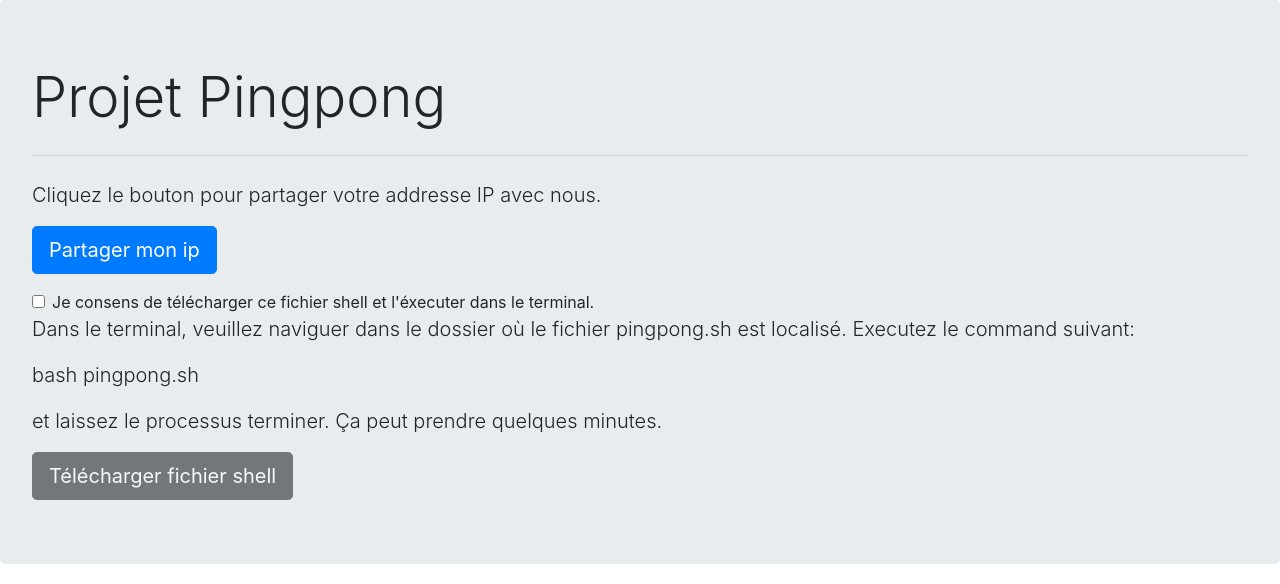
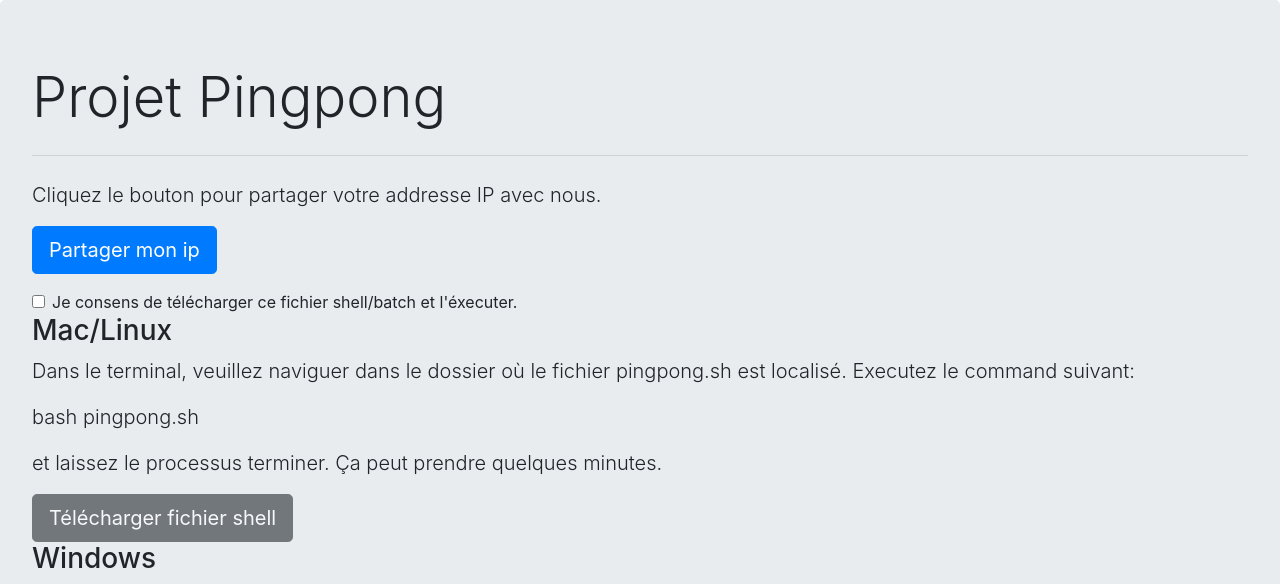
Before and after one commit to Marie-Donnie/pingpong_front, a PHP site: page / in a window 1280 px wide. Shown: the top 584 px of the page. Run offline with PHP 8.4, Linux system fonts and the light colour scheme; some libraries are stand-ins or nearby versions.

Commit message:
windows download

```diff
--- a/web/index.php
+++ b/web/index.php
@@ -23,6 +23,7 @@
         var button = jQuery('#postIP');
         var ipdiv = jQuery('#ip_data');
         var shellButton = jQuery('#shell_button');
+        var batButton = jQuery('#bat_button');
         var consentBox = jQuery('#consent');
 
         button.bind('click', function () {
@@ -40,8 +41,10 @@
         consentBox.bind('click', function() {
             if (consentBox.is(':checked')) {
                 shellButton.removeClass("disabled");
+                batButton.removeClass("disabled");
             } else {
                 shellButton.addClass("disabled");
+                batButton.addClass("disabled");
             }
         });
       });
@@ -54,12 +57,20 @@
       <br/>
       <div class="consent-div">
         <input type="checkbox" class="form-check-input" id="consent">
-        <label class="form-check-label" for="exampleCheck1">Je consens de télécharger ce fichier shell et l'éxecuter dans le terminal.</label>
+        <label class="form-check-label" for="exampleCheck1">Je consens de télécharger ce fichier shell/batch et l'éxecuter.</label>
       </div>
-      <p class="lead">Dans le terminal, veuillez naviguer dans le dossier où le fichier pingpong.sh est localisé. Executez le command suivant:</p>
-      <p class="lead">bash pingpong.sh</p>
-      <p class="lead">et laissez le processus terminer. Ça peut prendre quelques minutes.</p>
-      <a href="pingpong.sh" id="shell_button" download class="btn btn-dark btn-lg disabled">Télécharger fichier shell</a>
+      <div>
+          <h3 class="display-5">Mac/Linux</h3>
+          <p class="lead">Dans le terminal, veuillez naviguer dans le dossier où le fichier pingpong.sh est localisé. Executez le command suivant:</p>
+          <p class="lead">bash pingpong.sh</p>
+          <p class="lead">et laissez le processus terminer. Ça peut prendre quelques minutes.</p>
+          <a href="pingpong.sh" id="shell_button" download class="btn btn-dark btn-lg disabled">Télécharger fichier shell</a>
+      </div>
+        <div>
+                <h3 class="display-5">Windows</h3>
+                <p class="lead">Double-clickez le fichier téléchargé, et confirmez si demandé de l'éxecuter en tant qu'administrateur. Laissez le processus terminer. Ça peut prendre quelques minutes.</p>
+                <a href="pingpong.bat" id="bat_button" download class="btn btn-dark btn-lg disabled">Télécharger fichier batch</a>
+            </div>
     </div>
     <style>
         .map {
```
